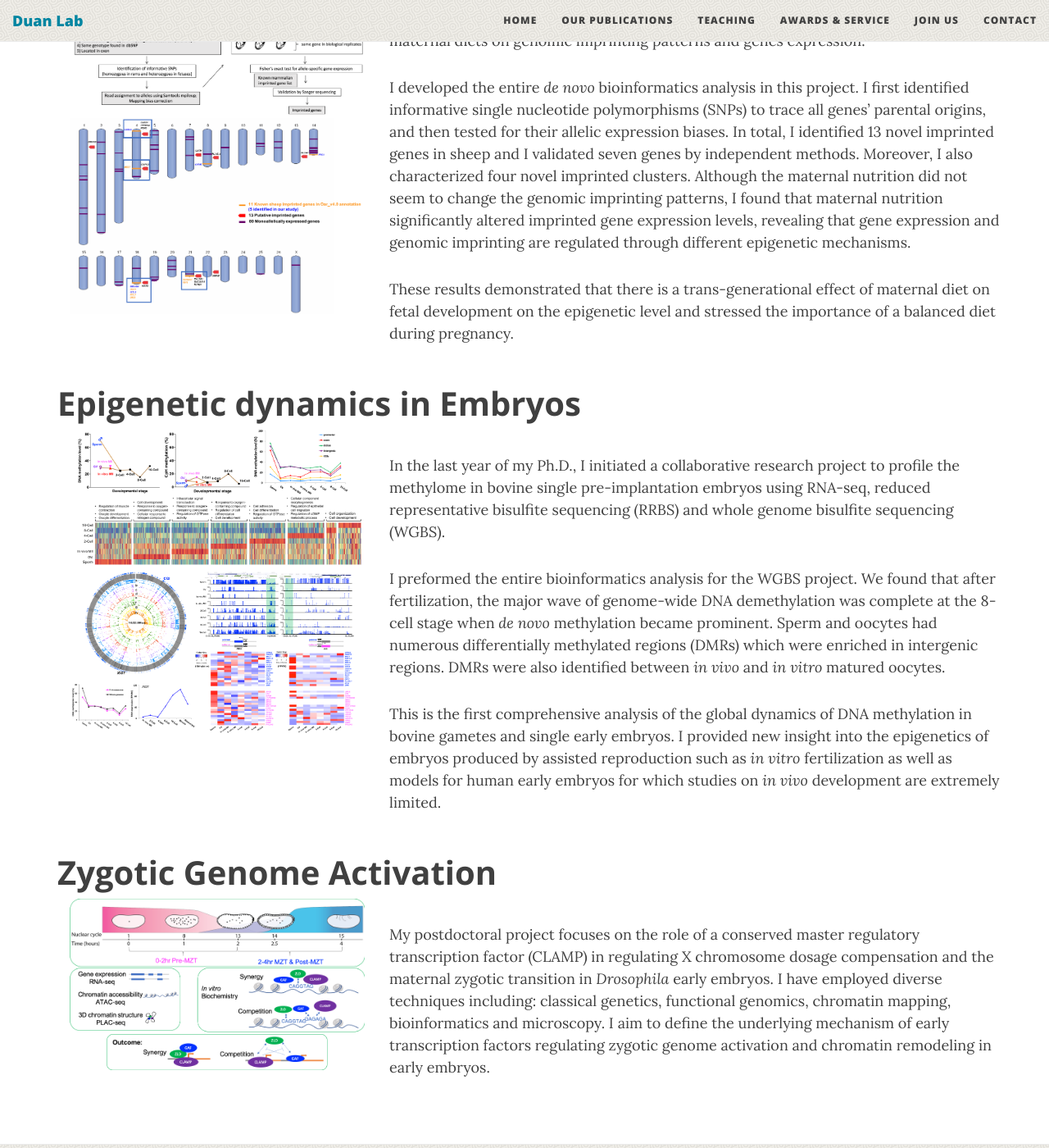
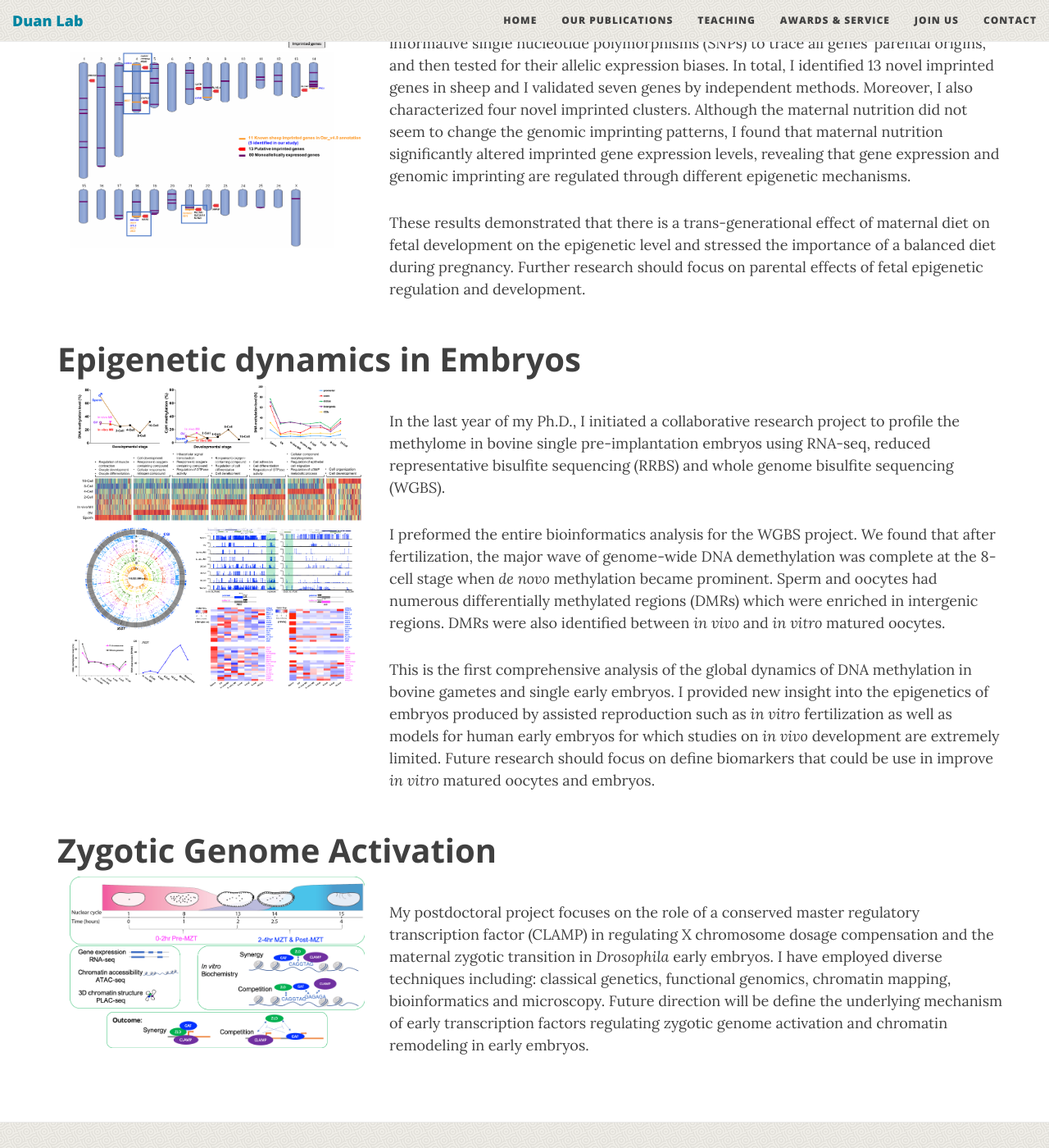
Before and after one commit to EllieDuan/EllieDuan.github.io, a Jekyll site: the page built from index.html, in a window 1280 px wide and 1400 px high, scrolled down 1927 px. Shown: the whole window at 82% size. Built offline with Jekyll 4.4.1, drawn with Linux system fonts in a browser that asks for light colours; nearby versions of some CDN libraries; the list of posts is cut into pages by our own code; comment, search, counter and statistics services are not loaded; some of the changed text lies outside the part shown.

Commit message:
update join us

```diff
--- a/index.html
+++ b/index.html
@@ -37,14 +37,12 @@
             </div>
             <div class="col-lg-9">
             	<h2 style="font-weight: bold">About me</h2>
-            		<p style="font-size:17px"> My name is Jingyue Duan (段菁岳), I also go by Ellie. I received B.S. in 2014 in <a href="http://international.scu.edu.cn/Home/Index/post/cat_id/49/art_id/354.html">Department of Life Science and Biology</a>, <a href="http://en.scu.edu.cn/">Sichuan University</a>, China, and my Ph.D. in 2018 from the <a href="https://uconn.edu/">University of Connecticut</a>  (UConn) <a href="http://animalscience.uconn.edu/">Animal Science department</a> (ANSC) under <a href="http://animalscience.uconn.edu/faculty/Xiuchun%20(Cindy)%20Tian.php">Dr. Xiuchun Cindy Tian</a>.
-            		</p>
-                 <p style="font-size:17px">My <a href="https://naturally.uconn.edu/2018/08/01/meet-graduae-student-jingyue-duan/"> Ph.D. research</a> focused on functional genomics and epigenetics in domestic animals. My work is the first to define the X-chromosome dosage compensation dynamic in cattle embryos. Moreover, I have identified 13 novel imprinted genes that regulated fetal growth in sheep. Using WGBS, I conducted the first comprehensive analysis of the global dynamics of DNA methylation in bovine gametes and single <i>in vivo/vitro</i> produced embryos.
+            		<p style="font-size:17px"> My name is Ellie J. Duan. My <a href="https://naturally.uconn.edu/2018/08/01/meet-graduae-student-jingyue-duan/"> Ph.D. research</a> focused on functional genomics and epigenetics in domestic animals. My work is the first to define the X-chromosome dosage compensation dynamic in cattle embryos. Moreover, I have identified 13 novel imprinted genes that regulated fetal growth in sheep. Using WGBS, I conducted the first comprehensive analysis of the global dynamics of DNA methylation in bovine gametes and single <i>in vivo/vitro</i> produced embryos.
                  </p>
-                  <p style="font-size:17px">Currently, I am a postdoctoral research associate at <a href="https://www.brown.edu/academics/biomed/molecular-cell-biochemistry/"> Department of Molecular Biology, Cell Biology & Biochemistry (MCB), Brown University</a>, studying chromatin accessibility and transcription during zygotic genomic activation in <i> Drosophila </i> early embryos, in the laboratory of <a href="https://vivo.brown.edu/display/elarscha">Dr. Erica Larschan</a>.
+                  <p style="font-size:17px">Currently, I am a postdoctoral research associate at <a href="https://www.brown.edu/academics/biomed/molecular-cell-biochemistry/"> Department of Molecular Biology, Cell Biology & Biochemistry (MCB), Brown University</a>, studying chromatin accessibility and transcription during zygotic genomic activation in <i> Drosophila </i> early embryos, in the laboratory of <a href="https://www.larschanlab.com/">Dr. Erica Larschan</a>.
                 </p>
 
-                <p style="font-size:17px"> I will join the  <a href="https://ansci.cals.cornell.edu/">Department of Animal Science</a> at Cornell University in July 2021 as an Assistant professor of Functional Genomics.
+                <p style="font-size:17px"> I will join the  <a href="https://ansci.cals.cornell.edu/">Department of Animal Science</a> at <a href="https://www.cornell.edu/">Cornell University</a> in July 2021 as an Assistant Professor of Functional Genomics.
                 </p>
 
             </div>
@@ -85,7 +83,7 @@
         	 </p>
            <p>I developed the entire <i>de novo</i> bioinformatics analysis in this project. I first identified informative single nucleotide polymorphisms (SNPs) to trace all genes’ parental origins, and then tested for their allelic expression biases. In total, I identified 13 novel imprinted genes in sheep and I validated seven genes by independent methods. Moreover, I also characterized four novel imprinted clusters. Although the maternal nutrition did not seem to change the genomic imprinting patterns, I found that maternal nutrition significantly altered imprinted gene expression levels, revealing that gene expression and genomic imprinting are regulated through different epigenetic mechanisms.
         	 </p>
-           <p>These results demonstrated that there is a trans-generational effect of maternal diet on fetal development on the epigenetic level and stressed the importance of a balanced diet during pregnancy.
+           <p>These results demonstrated that there is a trans-generational effect of maternal diet on fetal development on the epigenetic level and stressed the importance of a balanced diet during pregnancy. Further research should focus on parental effects of fetal epigenetic regulation and development.
           </p>
         </div>
     </div>
@@ -99,7 +97,7 @@
         	</p>
           <p>I preformed the entire bioinformatics analysis for the WGBS project. We found that after fertilization, the major wave of genome-wide DNA demethylation was complete at the 8-cell stage when <i>de novo</i> methylation became prominent. Sperm and oocytes had numerous differentially methylated regions (DMRs) which were enriched in intergenic regions. DMRs were also identified between <i>in vivo</i> and <i>in vitro</i> matured oocytes.
         	</p>
-        	<p>This is the first comprehensive analysis of the global dynamics of DNA methylation in bovine gametes and single early embryos. I provided new insight into the epigenetics of embryos produced by assisted reproduction such as <i>in vitro</i> fertilization as well as models for human early embryos for which studies on  <i>in vivo</i> development are extremely limited.
+        	<p>This is the first comprehensive analysis of the global dynamics of DNA methylation in bovine gametes and single early embryos. I provided new insight into the epigenetics of embryos produced by assisted reproduction such as <i>in vitro</i> fertilization as well as models for human early embryos for which studies on  <i>in vivo</i> development are extremely limited. Future research should focus on define biomarkers that could be use in improve <i>in vitro</i> matured oocytes and embryos.
           </p>
     	</div>
     </div>
@@ -111,7 +109,7 @@
             <img src="/img/research/zga.png">
         </div>
         <div class="col-lg-8">
-        	<p> My postdoctoral project focuses on the role of a conserved master regulatory transcription factor (CLAMP) in regulating X chromosome dosage compensation and the maternal zygotic transition in <i>Drosophila</i> early embryos. I have employed diverse techniques including: classical genetics, functional genomics, chromatin mapping, bioinformatics and microscopy. I aim to define the underlying mechanism of early transcription factors regulating zygotic genome activation and chromatin remodeling in early embryos.
+        	<p> My postdoctoral project focuses on the role of a conserved master regulatory transcription factor (CLAMP) in regulating X chromosome dosage compensation and the maternal zygotic transition in <i>Drosophila</i> early embryos. I have employed diverse techniques including: classical genetics, functional genomics, chromatin mapping, bioinformatics and microscopy. Future direction will be define the underlying mechanism of early transcription factors regulating zygotic genome activation and chromatin remodeling in early embryos.
           </p>
         </div>
     </div>
```
Also changed, not shown: other parts of index.html (+1 -1 lines), join_us.md (+5 -0 lines).
